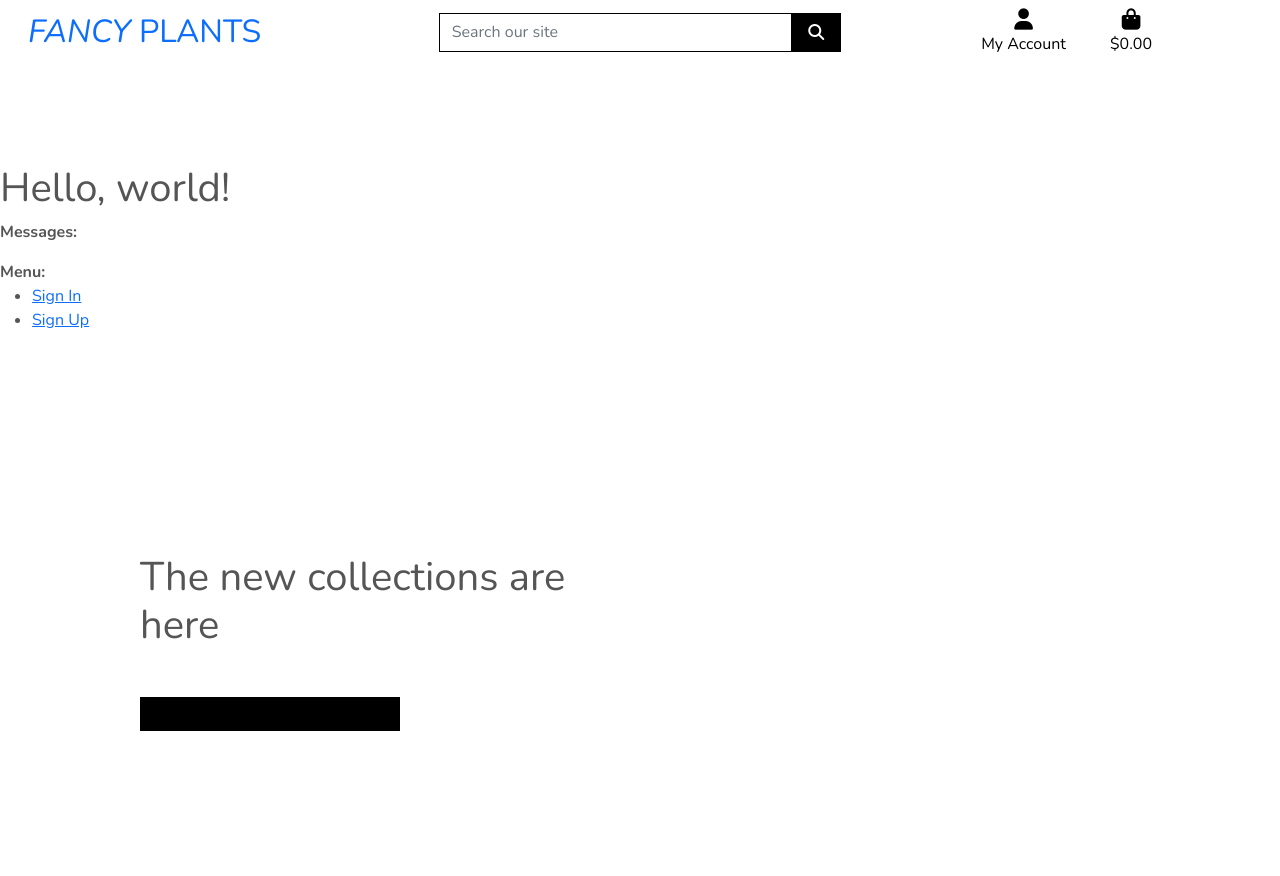
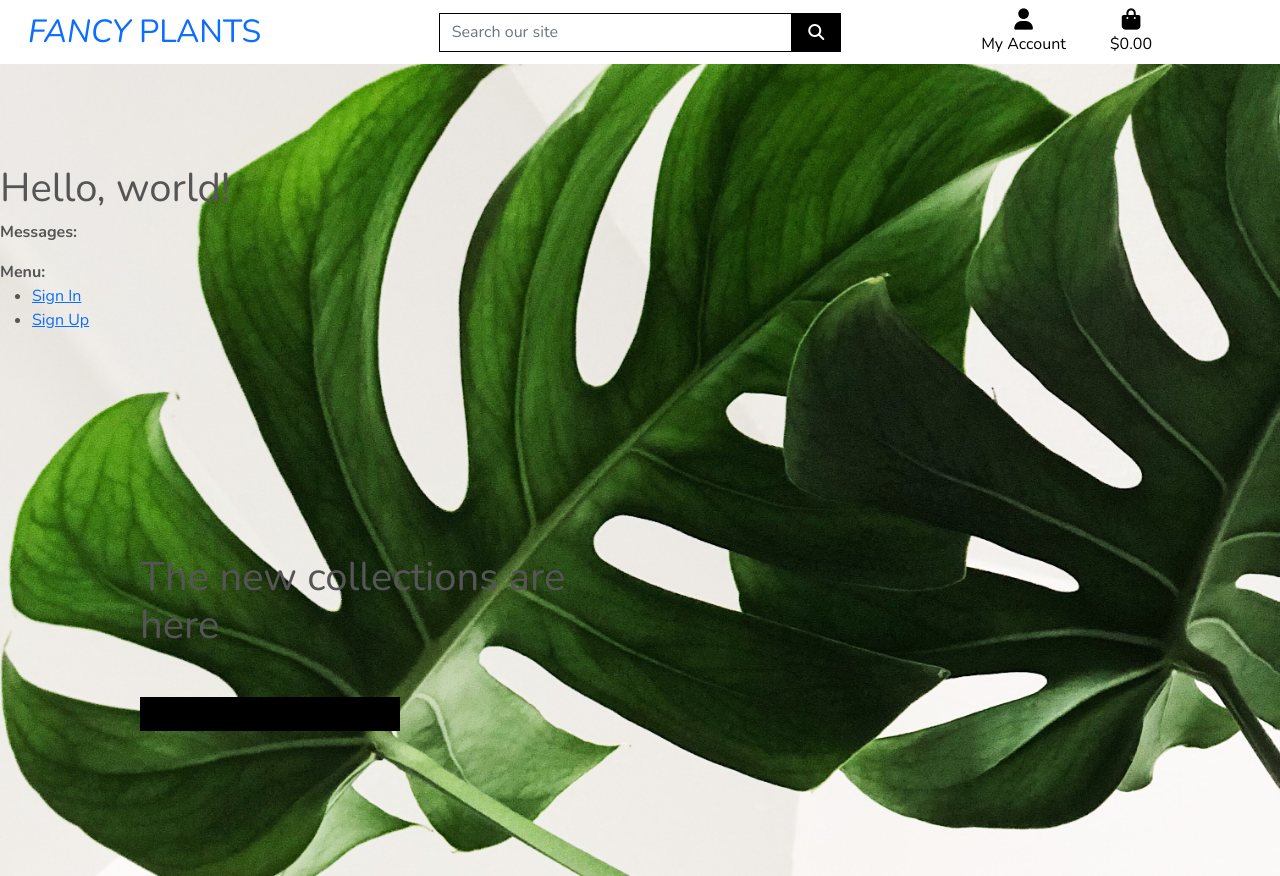
Before and after one commit to Code-Institute-Submissions/QuelleQim-fancy_plants_MayResub, a Django app: page / in a window 1280 px wide. Shown: the top 876 px of the page. Run offline with Django 3.2, Linux system fonts and the light colour scheme; some libraries are stand-ins or nearby versions.

Commit message:
Change element in base.css

```diff
--- a/static/css/base.css
+++ b/static/css/base.css
@@ -3,7 +3,7 @@ html {
 }
 
 body {
-    background-image: url('/media/background-image.jpg') no-repeat center center fixed;
+    background: url('/media/background-image.jpg') no-repeat center center fixed;
     background-size: cover;
     height: calc(100vh - 164px);
     color: #555;
```
